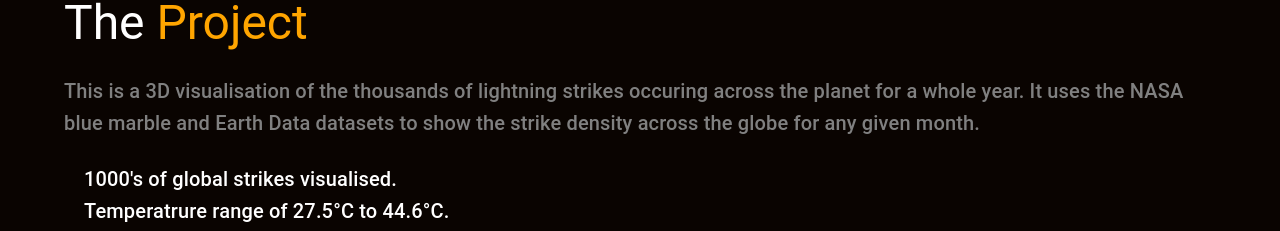
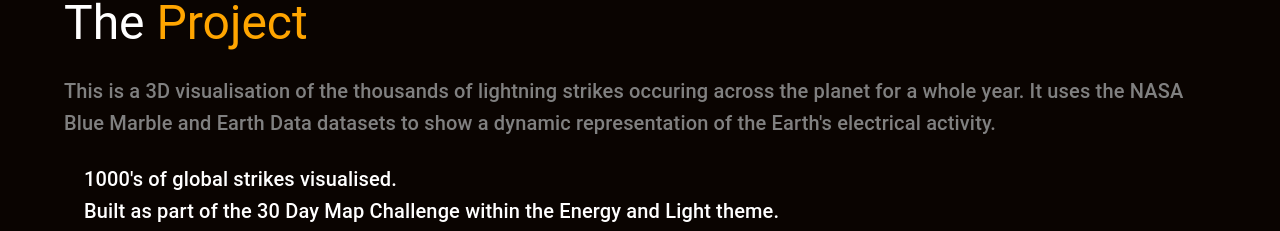
Before and after one commit to DoctorTone/drt-viz-ltd, a React (Vite) app: page /case-studies/lightning-strikes in a window 1280 px wide. Shown: the part 721-952 px from the top of the page. Built offline with nearby package versions, Linux system fonts and the light colour scheme; some icons are missing.

Commit message:
Updated hero section for lightning case study

```diff
--- a/src/case_studies/lightning/Hero.tsx
+++ b/src/case_studies/lightning/Hero.tsx
@@ -4,8 +4,7 @@ import BoltIcon from "@mui/icons-material/Bolt";
 import Grid from "@mui/material/Grid";
 import Typography from "@mui/material/Typography";
 import Box from "@mui/material/Box";
-import RoofingIcon from "@mui/icons-material/Roofing";
-import ThermostatIcon from "@mui/icons-material/Thermostat";
+import MapIcon from "@mui/icons-material/Map";
 import SpeedIcon from "@mui/icons-material/Speed";
 import Button from "@mui/material/Button";
 
@@ -42,20 +41,18 @@ const Hero = () => {
         </Typography>
         <Typography variant="h6" sx={{ color: "grey", mb: 3 }}>
           This is a 3D visualisation of the thousands of lightning strikes
-          occuring across the planet for a whole year. It uses the NASA blue
-          marble and Earth Data datasets to show the strike density across the
-          globe for any given month.
+          occuring across the planet for a whole year. It uses the NASA Blue
+          Marble and Earth Data datasets to show a dynamic representation of the
+          Earth's electrical activity.
         </Typography>
         <Typography variant="h6">
-          <RoofingIcon color="warning" sx={{ verticalAlign: "sub", mr: 2 }} />
+          <BoltIcon color="warning" sx={{ verticalAlign: "sub", mr: 2 }} />
           1000's of global strikes visualised.
         </Typography>
         <Typography variant="h6">
-          <ThermostatIcon
-            color="warning"
-            sx={{ verticalAlign: "sub", mr: 2 }}
-          />
-          Temperatrure range of 27.5°C to 44.6°C.
+          <MapIcon color="warning" sx={{ verticalAlign: "sub", mr: 2 }} />
+          Built as part of the 30 Day Map Challenge within the Energy and Light
+          theme.
         </Typography>
         <Typography variant="h6" sx={{ mb: 3 }}>
           <SpeedIcon color="warning" sx={{ verticalAlign: "sub", mr: 2 }} />
```
